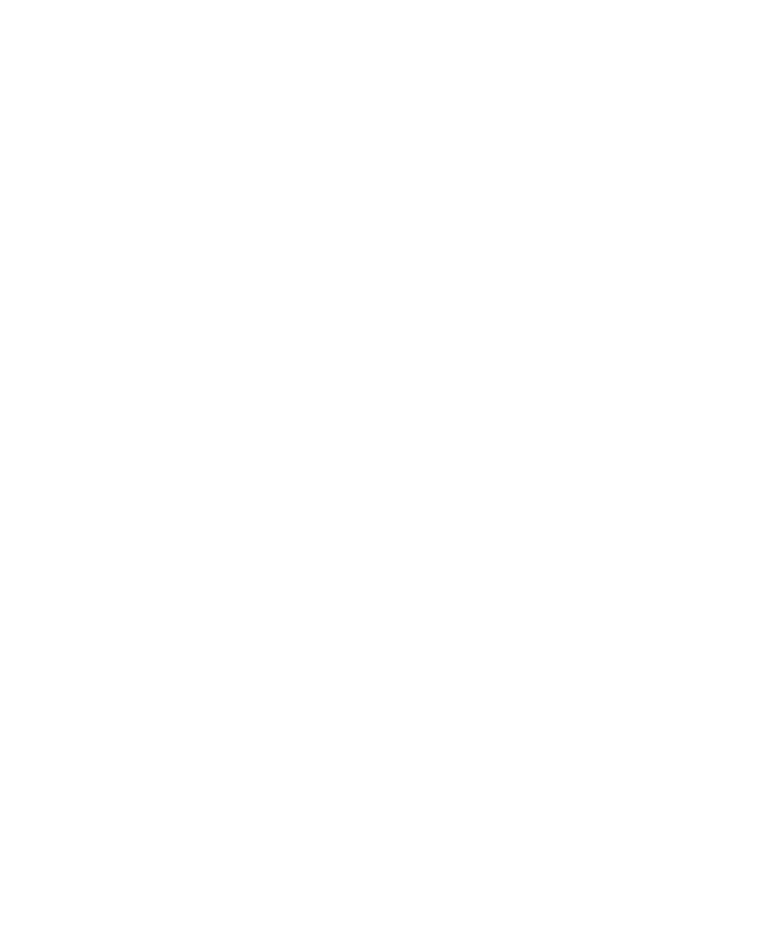
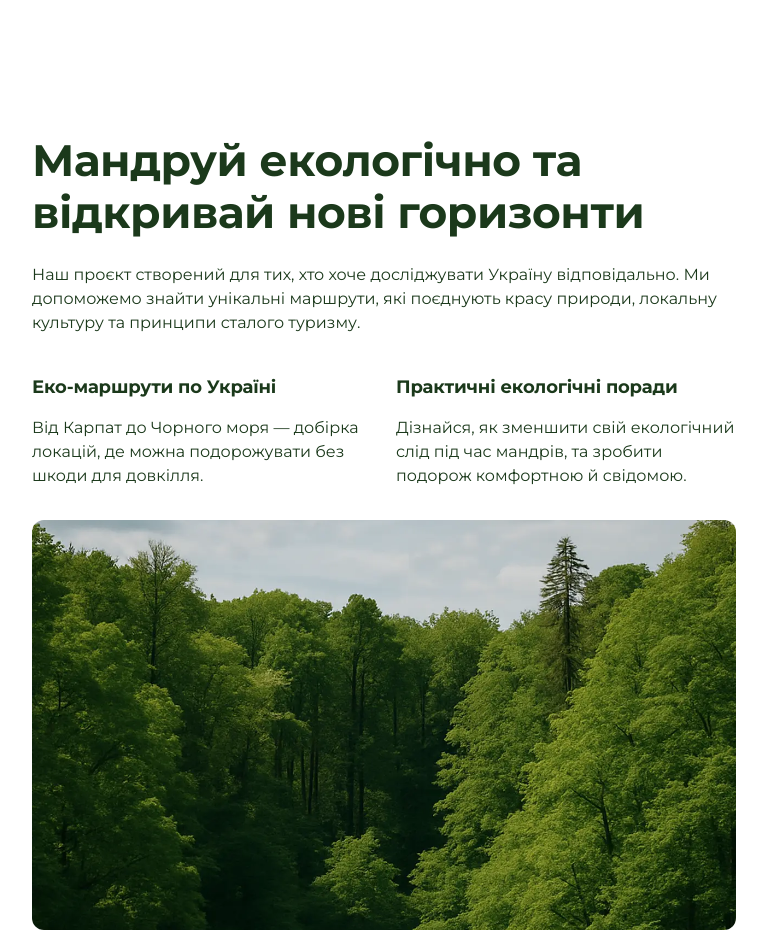
Before and after one commit to OksanaVakuliak/pryrodni-mandry-front, a Next.js app: page / in a window 1280 px wide. Shown: the part 840-1792 px from the top of the page, without its empty margins (256-1023 px from the left). Before the commit the page ends 870 px from the top, so only its background shows below. Built offline with nearby package versions, Linux system fonts and the light colour scheme.

Commit message:
feat(about): add About section with title, description, features list and image

```diff
--- a/app/(public routes)/page.tsx
+++ b/app/(public routes)/page.tsx
@@ -1,7 +1,9 @@
+import About from "@/components/HomePage/About/about";
 import Hero from "@/components/HomePage/Hero/hero";
 
 export default function Home() {
   return <>
-    <Hero/>
+    <Hero />
+    <About/>
   </>;
 }
--- /dev/null
+++ b/components/HomePage/About/about.module.css
@@ -0,0 +1,116 @@
+.aboutSection {
+    padding-top: 48px;
+    padding-bottom: 48px;
+}
+
+.content {
+    margin-top: 40px;
+    margin-bottom: 32px;
+}
+
+.title {
+    font-weight: 700;
+    font-size: 28px;
+    line-height: 120%;
+    letter-spacing: -0.01em;
+    color: var(--color-scheme-2-text);
+    margin-bottom: 24px;
+}
+
+.text {
+    font-size: 16px;
+    line-height: 150%;
+    color: var(--color-scheme-2-text);
+}
+
+.list {
+    padding: 8px 0px;
+    margin-bottom: 24px;
+}
+
+.itemTitle {
+    font-weight: 700;
+    font-size: 18px;
+    line-height: 140%;
+    letter-spacing: -0.01em;
+    color: var(--color-scheme-2-text);
+    margin-bottom: 16px;
+}
+
+.item:not(:last-child) {
+    margin-bottom: 24px;
+}
+
+.itemText {
+    font-weight: 400;
+    font-size: 16px;
+    line-height: 150%;
+    color: var(--color-scheme-2-text);
+}
+
+.image {
+    border-radius: 12px;
+    width: 335px;
+    height: 410px;
+    object-fit: cover;
+}
+
+@media only screen and (min-width: 768px) {
+    .aboutSection {
+        padding-top: 64px;
+        padding-bottom: 64px;
+    }
+
+    .title {
+        font-size: 44px;
+        line-height: 120%;
+        margin-bottom: 24px;
+    }
+
+    .list {
+        display: flex;
+        flex-direction: row;
+        column-gap: 24px;
+    }
+
+    .list>li {
+        flex: 1;
+    }
+
+    .item:not(:last-child) {
+        margin-bottom: 0;
+    }
+
+    .image {
+        width: 704px;
+    }
+}
+
+@media only screen and (min-width: 1440px) {
+    .aboutSection {
+        display: flex;
+        column-gap: 24;
+        align-items: center;
+    }
+
+    .title {
+        font-size: 52px;
+    }
+
+    .text {
+        font-size: 20px;
+    }
+
+    .itemTitle {
+        font-size: 26px;
+    }
+
+    .itemText {
+        font-size: 18px;
+    }
+
+    .image {
+        width: 644px;
+        height: 686px;
+    }
+}
--- /dev/null
+++ b/components/HomePage/About/about.tsx
@@ -0,0 +1,35 @@
+import Image from "next/image";
+import css from './about.module.css';
+
+const About = () => {
+    return (
+        <section className={`container ${css.aboutSection}`}>
+            <div>
+            <div className={css.content}>
+                <h2 className={css.title}>Мандруй екологічно та відкривай нові горизонти</h2>
+                <p className={css.text}>Наш проєкт створений для тих, хто хоче досліджувати Україну відповідально. Ми допоможемо знайти унікальні маршрути, які поєднують красу природи, локальну культуру та принципи сталого туризму.</p>
+            </div>
+            <ul className={css.list}>
+                <li className={css.item}>
+                    <h3 className={css.itemTitle}>Еко-маршрути по Україні</h3>
+                    <p className={css.itemText}>Від Карпат до Чорного моря — добірка локацій, де можна подорожувати без шкоди для довкілля.</p>
+                </li>
+                <li className={css.item}>
+                    <h3 className={css.itemTitle}>Практичні екологічні поради</h3>
+                    <p className={css.itemText}>Дізнайся, як зменшити свій екологічний слід під час мандрів, та зробити подорож комфортною й свідомою.</p>
+
+                </li>
+                </ul>
+            </div>
+            <Image
+                className={css.image}
+                width={335}
+                height={410}
+                src="/Image/About.webp"
+                alt="forest"
+            />
+        </section>
+)
+};
+
+export default About;
--- a/components/HomePage/Hero/hero.module.css
+++ b/components/HomePage/Hero/hero.module.css
@@ -1,13 +1,7 @@
-.heroSection {
-    padding: 64px 20px;
-}
-
 .wrapper {
     display: flex;
     flex-direction: column;
 }
-
-.heroContent {}
 
 .heroLink {
     display: block;
@@ -47,16 +41,10 @@
     width: 335px;
     height: 469px;
     margin-bottom: 24px;
+    object-fit: cover;
 }
 
-
-
 @media only screen and (min-width: 768px) {
-    .heroSection {
-        padding-left: 32px;
-        padding-right: 32px;
-    }
-
     .heroImage {
         width: 704px;
     }
@@ -71,9 +59,6 @@
 }
 
 @media only screen and (min-width: 1440px) {
-    .heroSection {
-        padding: 72px 64px;
-    }
 
     .heroTitle {
         font-size: 56px;
@@ -98,7 +83,6 @@
         height: 580px;
         padding-top: 73px;
         padding-bottom: 73px;
-
         margin-right: 24px;
     }
 
--- a/components/HomePage/Hero/hero.tsx
+++ b/components/HomePage/Hero/hero.tsx
@@ -1,4 +1,3 @@
-import Link from 'next/link';
 import Image from "next/image";
 import css from './hero.module.css';
 
@@ -14,10 +13,10 @@
                 </div>
                 <Image
                     className={css.heroImage}
+                    width={335}
+                    height={469}
                     src="/Image/Hero.webp"
-                    alt="hero"
-                    width={200}
-                    height={200}
+                    alt="mountains"
                 />
             </div>
         </section>);
```
Also changed, not shown: 2 other files (tests, documents, lock files or other folders).
